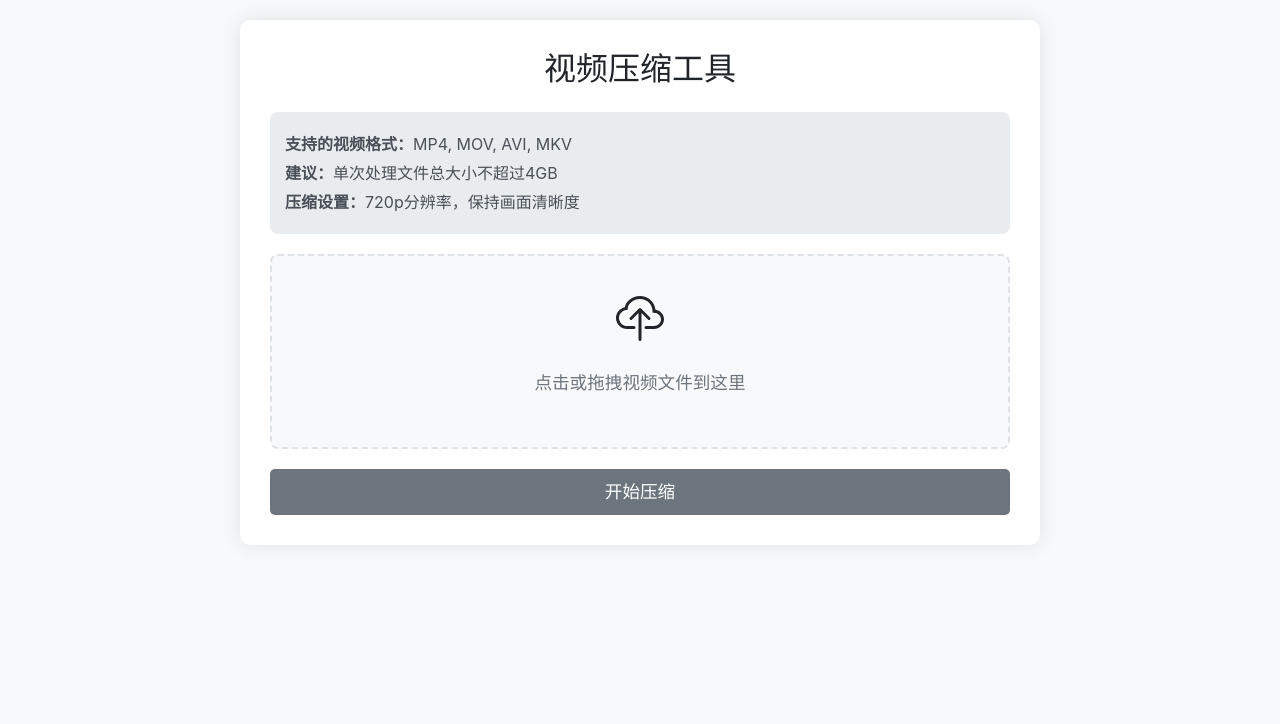
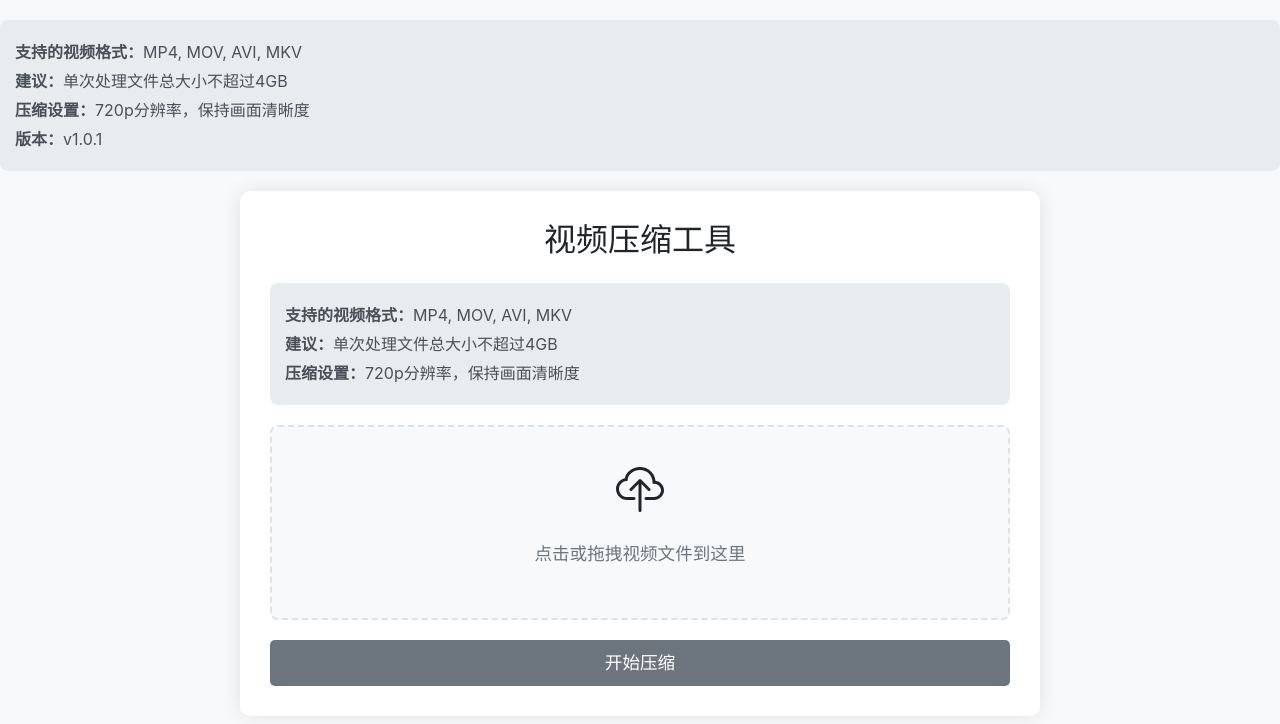
Before and after one commit to doudou-ux/video-compressor, a plain HTML site: page index.html in a window 1280 px wide. Drawn offline with nearby package versions, Linux system fonts and the light colour scheme.

Commit message:
Update index.html

```diff
--- a/index.html
+++ b/index.html
@@ -1,3 +1,9 @@
+<div class="instructions">
+    <p><strong>支持的视频格式：</strong>MP4, MOV, AVI, MKV</p>
+    <p><strong>建议：</strong>单次处理文件总大小不超过4GB</p>
+    <p><strong>压缩设置：</strong>720p分辨率，保持画面清晰度</p>
+    <p><strong>版本：</strong>v1.0.1</p>  <!-- 添加这一行 -->
+</div>
 <!DOCTYPE html>
 <html lang="zh">
 <head>
```
